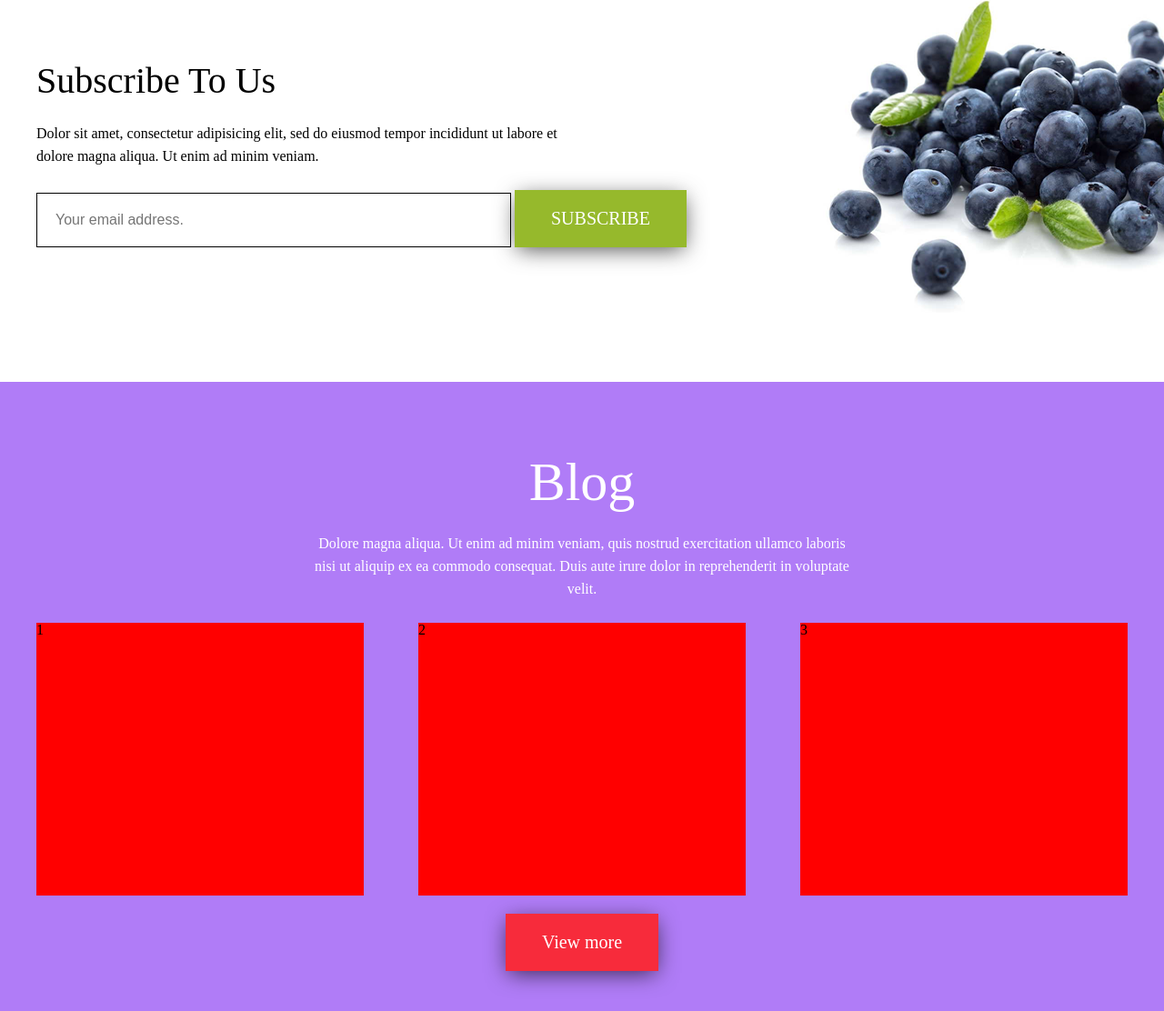
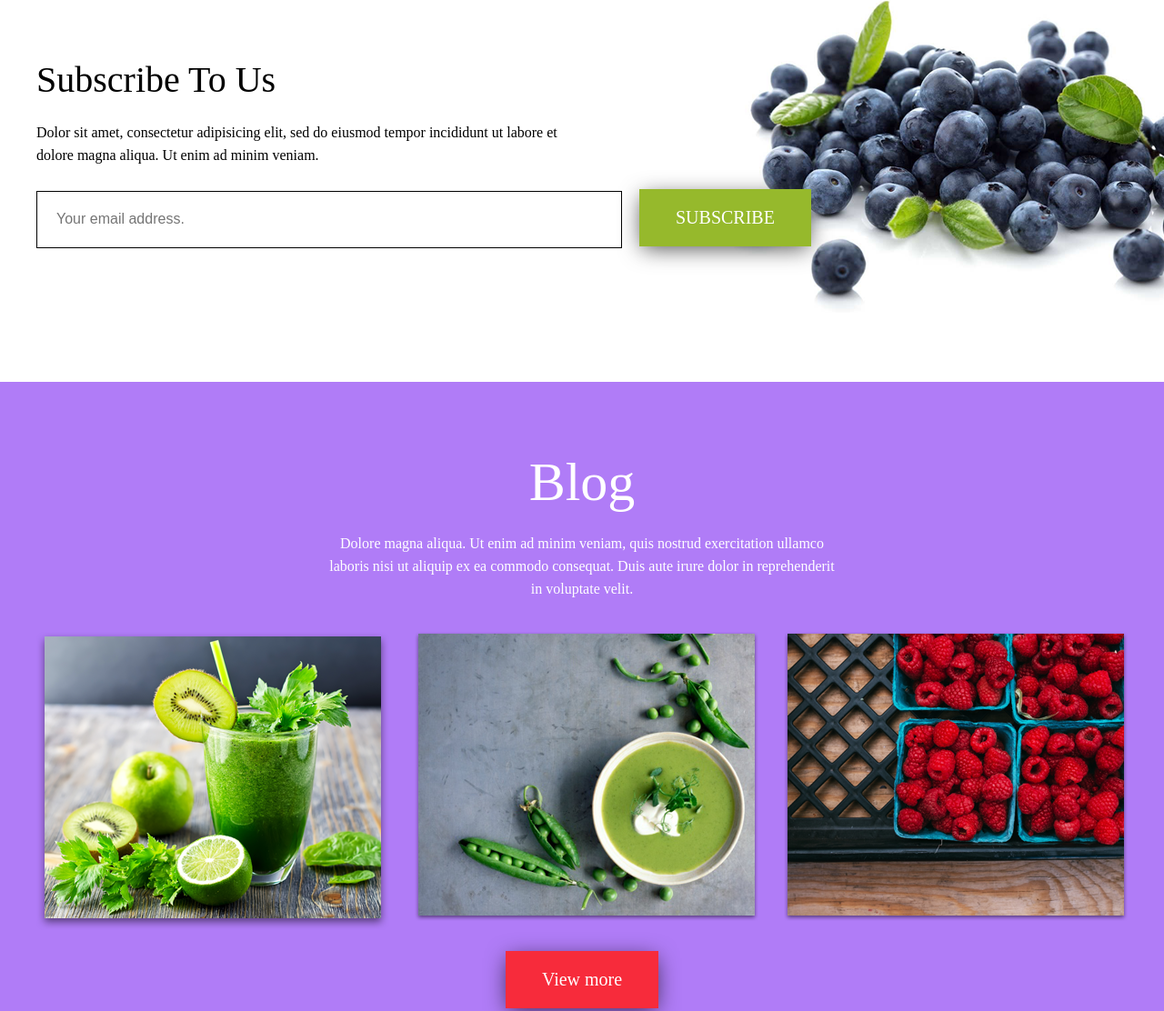
Before and after one commit to Gradziu31/zadanie2, a plain HTML site: page index.html in a window 1280 px wide. Shown: the part 3512-4624 px from the top of the page at 91% size. Drawn offline with Linux system fonts and the light colour scheme; a web font is replaced by a local one.

Commit message:
poprawki kilku sekcji

```diff
--- a/index.html
+++ b/index.html
@@ -126,9 +126,9 @@
                 <p>Dolore magna aliqua. Ut enim ad minim veniam, quis nostrud exercitation ullamco laboris nisi ut aliquip ex ea commodo consequat. Duis aute irure dolor in reprehenderit in voluptate velit.</p>
             </div>
             <div class="boxes">
-                <div class="box">1</div>
-                <div class="box">2</div>
-                <div class="box">3</div>
+                <div class="box"><img src="img/11.png" alt=""></div>
+                <div class="box"><img src="img/22.png" alt=""></div>
+                <div class="box"><img src="img/33.png" alt=""></div>
             </div>
             <div class="button">
                 <button>View more</button>
@@ -151,7 +151,7 @@
                 </textarea>
                 </div>
                 <div class="address">
-                    <p>ADDRESS 123 City name, Street, City, Country EMAIL cahee@domain.com PHONE +012 345 6789</p>
+                    <p>ADDRESS 123 </p>
                 </div>
             </div>
         </div>
--- a/scss/style.scss
+++ b/scss/style.scss
@@ -220,8 +220,12 @@ header {
     }
 }
 
+
+
 .section-five {
     background-image: url(../img/bg.png);
+    background-repeat: no-repeat;
+    background-position: center;
     .content {
         max-width: 1200px;
         margin: 0 auto;
@@ -237,16 +241,22 @@ header {
         }
         .section_email {
             input {
-                width: 40%;
+                width: 50%;
                 border: 1px solid $black;
-                padding: 20px;
+                padding: 21px;
             }
             button {
                 background-color: $green;
+                height: 63px;
+                margin-left: 15px;
             }
         }
     }
 }
+
+
+
+
 
 .section-six {
     background-color: $purple;
@@ -254,9 +264,9 @@ header {
         max-width: 1200px;
         margin: 0 auto;
         .section_text {
-            padding-top: 80px;
             margin: 0 auto;
-            max-width: 600px;
+            max-width: 570px;
+            padding: 80px 15px 10px 15px;
             text-align: center;
             color: $white;
         }
@@ -264,11 +274,6 @@ header {
             display: flex;
             flex-direction: row;
             justify-content: space-between;
-            .box {
-                width: 30%;
-                background: red;
-                height: 300px;
-            }
         }
         .button {
             width: 100%;
@@ -302,6 +307,10 @@ header {
             .form {
                 display: flex;
                 flex-direction: column;
+                width: 50%;
+            }
+            .address{
+                width: 50%;
             }
         }
     }
```
Also changed, not shown: css/style.css, img/11.png (added), img/22.png (added), img/33.png (added).
